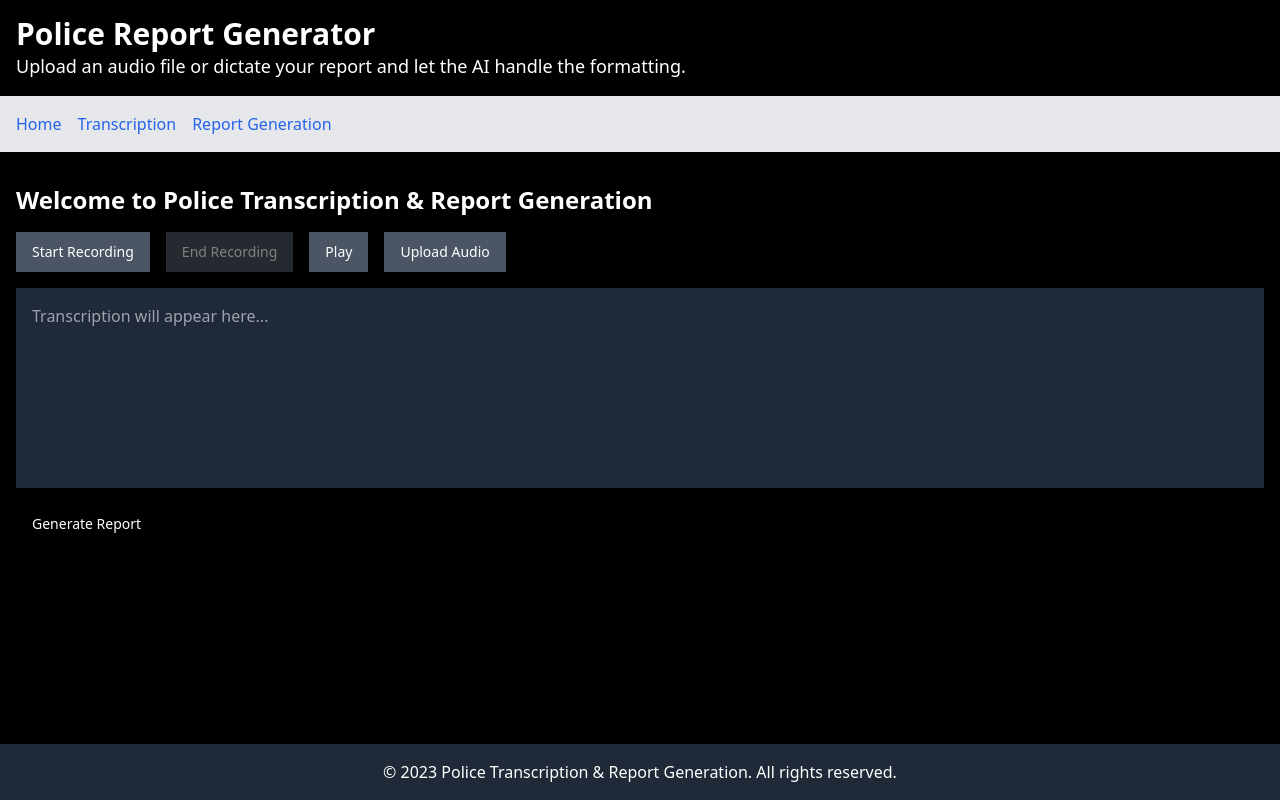
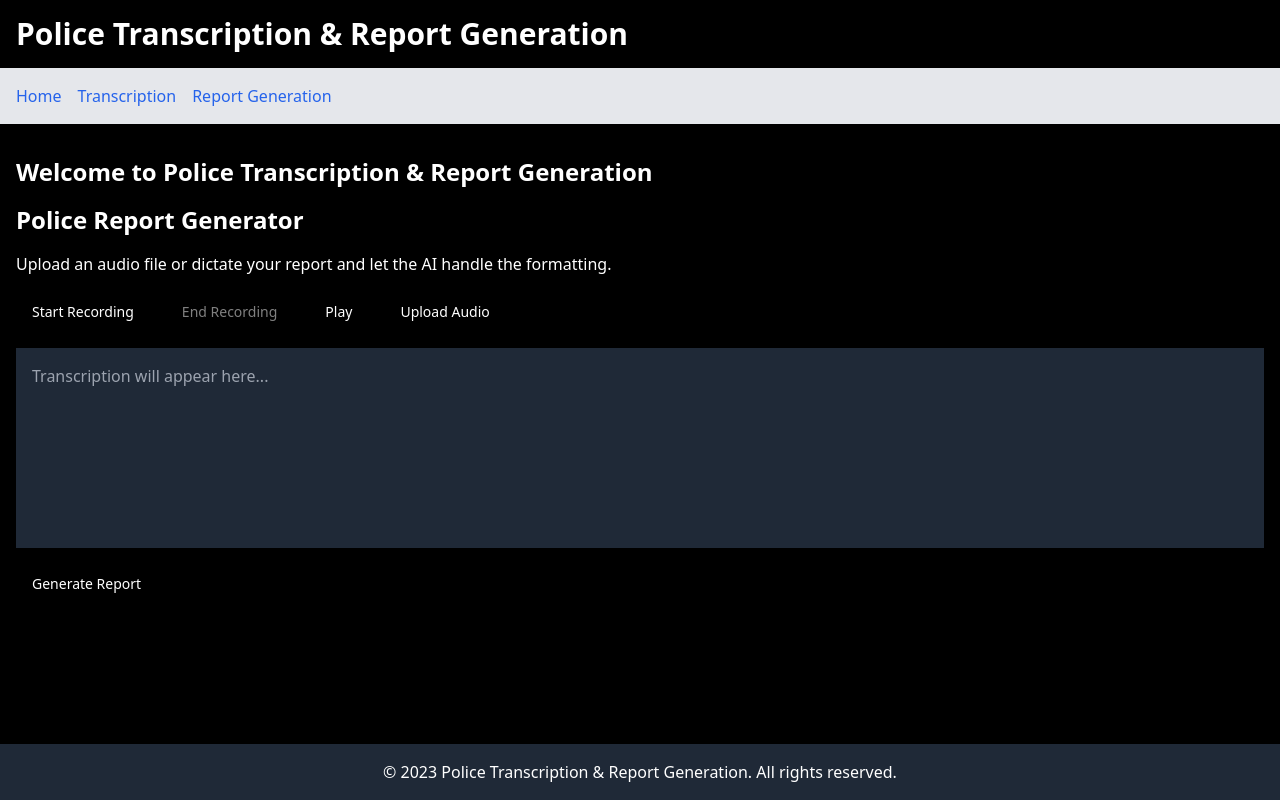
Before and after one commit to kkeeling/police-transcription-reporting-assistant, a React (Vite) app in the folder frontend/: page / in a window 1280 px wide. Built offline with nearby package versions, Linux system fonts and the light colour scheme; the HTML template or start-up script is replaced by a standard one.

Commit message:
feat: Update UI to match clipboard image

```diff
--- a/frontend/src/components/Header.tsx
+++ b/frontend/src/components/Header.tsx
@@ -3,8 +3,7 @@ import React from 'react'
 const Header: React.FC = () => {
   return (
     <header className="text-white p-4">
-      <h1 className="text-3xl font-bold">Police Report Generator</h1>
-      <p className="text-lg">Upload an audio file or dictate your report and let the AI handle the formatting.</p>
+      <h1 className="text-3xl font-bold">Police Transcription & Report Generation</h1>
     </header>
   )
 }
--- a/frontend/src/components/PoliceReportGenerator.tsx
+++ b/frontend/src/components/PoliceReportGenerator.tsx
@@ -29,11 +29,13 @@ const PoliceReportGenerator: React.FC = () => {
 
   return (
     <div className="space-y-4">
+      <h2 className="text-2xl font-bold mb-4">Police Report Generator</h2>
+      <p className="mb-4">Upload an audio file or dictate your report and let the AI handle the formatting.</p>
       <div className="flex flex-wrap gap-4">
-        <Button onClick={handleStartRecording} disabled={isRecording} className="bg-gray-600 hover:bg-gray-700">Start Recording</Button>
-        <Button onClick={handleEndRecording} disabled={!isRecording} className="bg-gray-600 hover:bg-gray-700">End Recording</Button>
-        <Button onClick={handlePlay} className="bg-gray-600 hover:bg-gray-700">Play</Button>
-        <Button onClick={handleUploadAudio} className="bg-gray-600 hover:bg-gray-700">Upload Audio</Button>
+        <Button onClick={handleStartRecording} disabled={isRecording}>Start Recording</Button>
+        <Button onClick={handleEndRecording} disabled={!isRecording}>End Recording</Button>
+        <Button onClick={handlePlay}>Play</Button>
+        <Button onClick={handleUploadAudio}>Upload Audio</Button>
       </div>
       <div className="bg-gray-800 p-4 rounded-lg min-h-[200px] mt-6">
         <p className="text-gray-400">{transcription || 'Transcription will appear here...'}</p>
```
